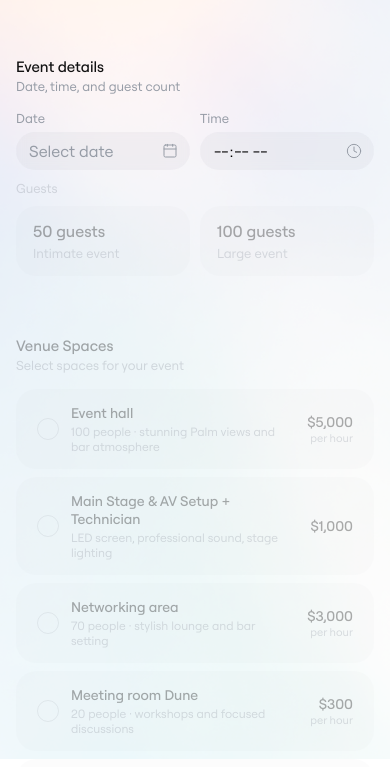
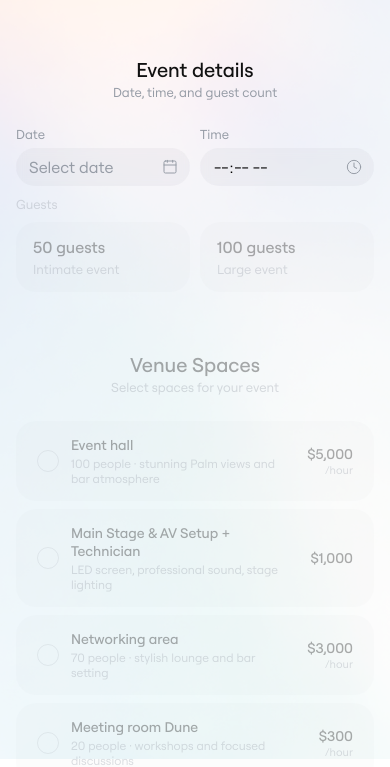
Before and after one commit to oleg-daos-hub/event-configurator, a website: page index.html in a window 390 px wide. Shown: the part 85-852 px from the top of the page. Drawn offline with nearby package versions, Linux system fonts and the light colour scheme.

Commit message:
style: update item price display and enhance layout responsiveness
- Changed the item price hint from "per hour" to "/hour" for clarity.
- Adjusted the maximum width of the .cfg class for better responsiveness across different screen sizes.
- Centered the step-row content and increased margin for improved layout aesthetics.

```diff
--- a/script.js
+++ b/script.js
@@ -142,7 +142,7 @@ function renderItemList(container, items, stateObj, section) {
     const hours = typeof val === 'number' ? val : 1;
 
     const priceHtml = item.perHour
-      ? `<div class="item-price">${fmtMoney(item.price)}<div class="item-price-hint">per hour</div></div>`
+      ? `<div class="item-price">${fmtMoney(item.price)}<div class="item-price-hint">/hour</div></div>`
       : `<div class="item-price">${fmtMoney(item.price)}</div>`;
 
     const hrsHtml = (sel && item.perHour) ? `
--- a/styles.css
+++ b/styles.css
@@ -30,7 +30,8 @@
 *, *::before, *::after { box-sizing: border-box; margin: 0; padding: 0; }
 body { font-family: 'Roobert PRO', sans-serif; background: #fff; color: #111; padding: 2rem; position: relative; }
 body::before { content: ''; position: fixed; inset: 0; background: url('images/background.png') no-repeat center center; background-size: cover; opacity: 0.3; z-index: -1; }
-.cfg { max-width: 740px; margin: 0 auto; padding: 1.5rem 0; }
+.cfg { max-width: 100%; margin: 0 auto; padding: 1.5rem 0; }
+@media (min-width: 850px) { .cfg { max-width: 400px; } }
 .divider { display: none; }
 
 /* Locked state */
@@ -50,11 +51,11 @@ body::before { content: ''; position: fixed; inset: 0; background: url('images/b
 .cfg-title { font-size: 40px; font-weight: 500; margin-bottom: 60px; }
 
 /* Section headers */
-.step-row { display: flex; align-items: center; gap: 10px; margin-top: 60px; margin-bottom: 1rem; }
+.step-row { display: flex; align-items: center; justify-content: center; gap: 10px; margin-top: 60px; margin-bottom: calc(1rem + 10px); text-align: center; }
 .cfg > .step-row:first-child { margin-top: 0; }
 .step-dot { width: 8px; height: 8px; border-radius: 50%; background: rgba(150, 156, 166, 0.5); flex-shrink: 0; transition: background 0.2s; }
 .step-dot.done { background: #111; }
-.step-title { font-size: 15px; font-weight: 500; color: #111; }
+.step-title { font-size: 20px; font-weight: 500; color: #111; }
 .step-sub { font-size: 13px; color: #969CA6; margin-top: 2px; }
 
 /* Guest count cards */
```
